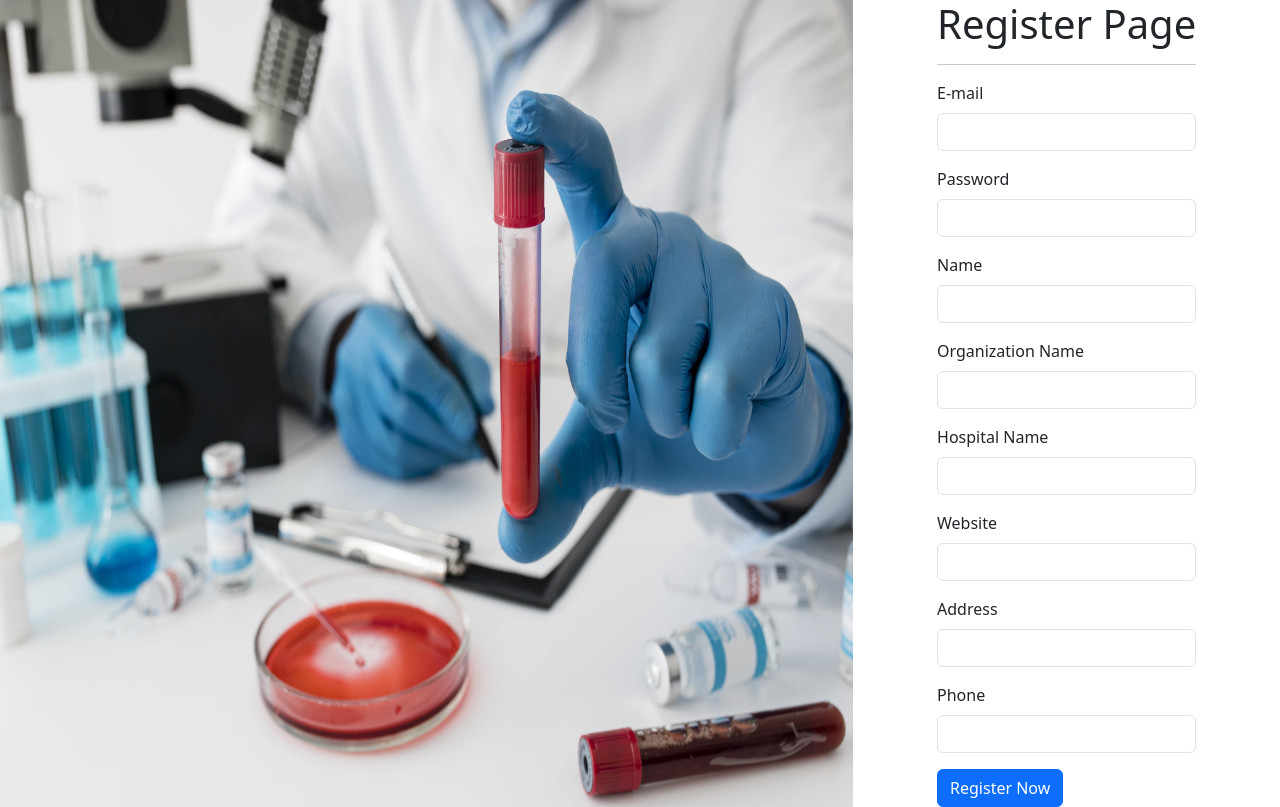
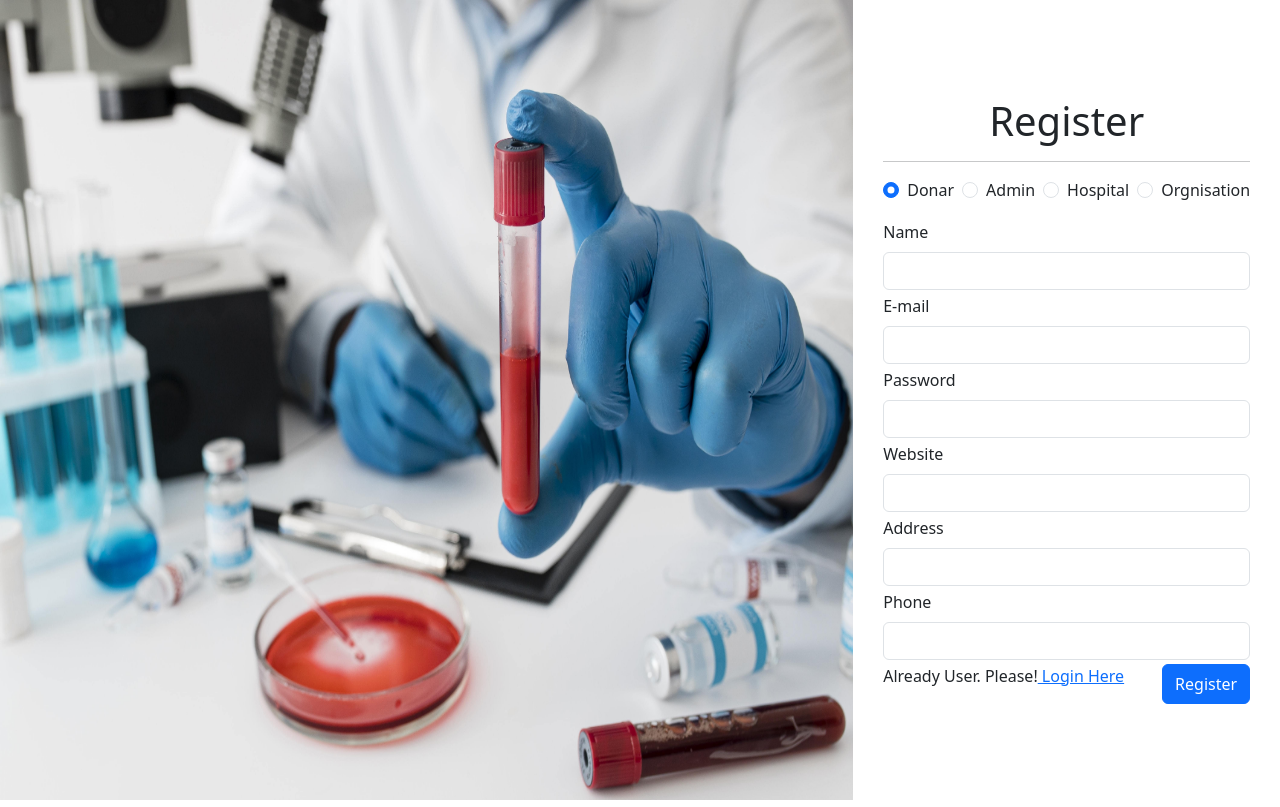
Before and after one commit to saurav269/Blood_Bank_App, a React (Create React App) app in the folder Frontend/bb-app/: page /register in a window 1280 px wide. Built offline with nearby package versions, Linux system fonts and the light colour scheme.

Commit message:
fronted form & conditional rendering complete

```diff
--- a/Frontend/bb-app/src/Pages/auth/Login.js
+++ b/Frontend/bb-app/src/Pages/auth/Login.js
@@ -1,5 +1,6 @@
 import React from "react";
-import Form from "../../components/shared/Form/Form";
+import Form from '../../Components/shared/Form/Form'
+//import Form from "../../components/shared/Form/Form";
 
 const Login = () => {
   return (
--- a/Frontend/bb-app/src/Pages/auth/Register.js
+++ b/Frontend/bb-app/src/Pages/auth/Register.js
@@ -1,5 +1,6 @@
 import React from 'react'
-import Form from '../../components/shared/Form/Form'
+import Form from '../../Components/shared/Form/Form'
+
 
 const Register = () => {
   return (
@@ -9,7 +10,7 @@ const Register = () => {
         <img src='./assets/images/banner2.jpg' alt='register_image'/>
       </div>
       <div className='col-md-4 form-container'>
-        <Form  formTitle={"Register Page"} submitButton={"Register Now"} formType={"register"}/>
+        <Form formTitle={"Register"} submitButton={"Register"} formType={"register"} />
       </div>
      </div>
     </>
--- a/Frontend/bb-app/src/components/shared/Form/Form.js
+++ b/Frontend/bb-app/src/components/shared/Form/Form.js
@@ -1,5 +1,6 @@
 import React, { useState } from "react";
 import InputType from "./InputType";
+import {Link} from 'react-router-dom'
 
 const Form = ({ formType, formTitle, submitButton }) => {
   const [email, setEmail] = useState("");
@@ -17,6 +18,61 @@ const Form = ({ formType, formTitle, submitButton }) => {
       <form>
         <h1 className="text-center">{formTitle}</h1>
         <hr />
+        <div className="d-flex mb-3">
+          <div className="form-check">
+            <input
+              type="radio"
+              className="form-check-input"
+              name="role"
+              id='donarRadio'
+              value={'donar'}
+              onChange={(e) => setRole(e.target.value)}
+              defaultChecked
+            />
+            <label htmlFor="donarRadio" className="form-check-label">
+              Donar
+            </label>
+          </div>
+          <div className="form-check ms-2">
+            <input
+              type="radio"
+              className="form-check-input"
+              name="role"
+              id='adminRadio'
+              value={'admin'}
+              onChange={(e) => setRole(e.target.value)}
+            />
+            <label htmlFor="adminRadio" className="form-check-label">
+              Admin
+            </label>
+          </div>
+          <div className="form-check ms-2">
+            <input
+              type="radio"
+              className="form-check-input"
+              name="role"
+              id='hospitalRadio'
+              value={'hospital'}
+              onChange={(e) => setRole(e.target.value)}
+            />
+            <label htmlFor="hospitalRadio" className="form-check-label">
+              Hospital
+            </label>
+          </div>
+          <div className="form-check ms-2">
+            <input
+              type="radio"
+              className="form-check-input"
+              name="role"
+              id='orgnisationRadio'
+              value={'organisation'}
+              onChange={(e) => setRole(e.target.value)}
+            />
+            <label htmlFor="orgnisationRadio" className="form-check-label">
+              Orgnisation
+            </label>
+          </div>
+        </div>
         {/* SWITCH CASE STATEMENT */}
         {(() => {
           //eslint-disable-next-line
@@ -47,6 +103,36 @@ const Form = ({ formType, formTitle, submitButton }) => {
             case formType === "register": {
               return (
                 <>
+                   {(role === 'admin' || role === 'donar') && (
+                    <InputType
+                    label={"Name"}
+                    labelFor={"forName"}
+                    type={"text"}
+                    name={"name"}
+                    value={name}
+                    onChange={(e) => setName(e.target.value)}
+                  />
+                  )}
+                  {role === 'organisation' && (
+                      <InputType
+                      label={"Organization Name"}
+                      labelFor={"forOrganizationName"}
+                      type={"text"}
+                      name={"organizationName"}
+                      value={organizationName}
+                      onChange={(e) => setOrganizationName(e.target.value)}
+                    />
+                  )}
+                  {role === 'hospital' && (
+                    <InputType
+                    label={"Hospital Name"}
+                    labelFor={"forHospitalName"}
+                    type={"text"}
+                    name={"hospitalName"}
+                    value={hospitalName}
+                    onChange={(e) => setHospitalName(e.target.value)}
+                  />
+                  )}
                   <InputType
                     label={"E-mail"}
                     labelFor={"forEmail"}
@@ -55,7 +141,6 @@ const Form = ({ formType, formTitle, submitButton }) => {
                     value={email}
                     onChange={(e) => setEmail(e.target.value)}
                   />
-
                   <InputType
                     label={"Password"}
                     labelFor={"forPassword"}
@@ -64,34 +149,6 @@ const Form = ({ formType, formTitle, submitButton }) => {
                     value={password}
                     onChange={(e) => setPassword(e.target.value)}
                   />
-
-                  <InputType
-                    label={"Name"}
-                    labelFor={"forName"}
-                    type={"text"}
-                    name={"name"}
-                    value={name}
-                    onChange={(e) => setName(e.target.value)}
-                  />
-
-                  <InputType
-                    label={"Organization Name"}
-                    labelFor={"forOrganizationName"}
-                    type={"text"}
-                    name={"organizationName"}
-                    value={organizationName}
-                    onChange={(e) => setOrganizationName(e.target.value)}
-                  />
-
-                  <InputType
-                    label={"Hospital Name"}
-                    labelFor={"forHospitalName"}
-                    type={"text"}
-                    name={"hospitalName"}
-                    value={hospitalName}
-                    onChange={(e) => setHospitalName(e.target.value)}
-                  />
-
                   <InputType
                     label={"Website"}
                     labelFor={"forWebsite"}
@@ -124,7 +181,15 @@ const Form = ({ formType, formTitle, submitButton }) => {
           }
         })()}
 
-        <div className="d-flex">
+        <div className="d-flex flex-row justify-content-between">
+          {formType === 'login' ? (
+            <p>Not Register Yet ?
+              <Link to='/register'> Click Here !</Link>
+            </p>
+          ) : (<p>
+            Already User. Please!
+              <Link to='/login'> Login Here</Link>
+          </p>)}
           <button className="btn btn-primary" type="submit">
             {submitButton}
           </button>
--- a/Frontend/bb-app/src/components/shared/Form/InputType.js
+++ b/Frontend/bb-app/src/components/shared/Form/InputType.js
@@ -3,7 +3,7 @@ import React from "react";
 const InputType = ({value, onChange,name,type,label, labelFor}) => {
   return (
     <>
-      <div className="mb-3">
+      <div className="mb-1">
         <label htmlFor={labelFor} className="form-label">
           {label}
         </label>
```
